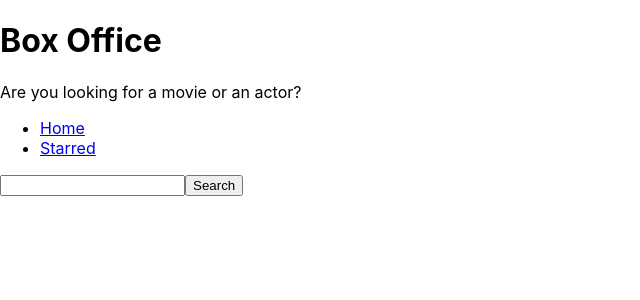
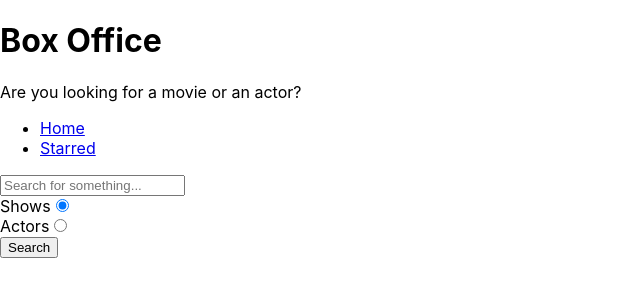
Before and after one commit to miahthegreat/box-office, a React (Create React App) app: page / in a window 1280 px wide. Shown: the top 300 px of the page, without its empty margins (0-640 px from the left). Built offline with nearby package versions, Linux system fonts and the light colour scheme.

Commit message:
edit search option

```diff
--- a/src/pages/Home.js
+++ b/src/pages/Home.js
@@ -5,13 +5,16 @@
 const Home = () => {
   const [input, setInput] = useState('');
   const [results, setResults] = useState(null);
+  const [searchOption, setSearchOption] = useState('shows');
 
   const onInputChange = (e) => {
     setInput(e.target.value);
   }
 
+  const isShowsSearch = searchOption === 'shows';
+
   const onSearch = () => {
-    apiGet(`/search/shows?q=${input}`)
+    apiGet(`/search/${searchOption}?q=${input}`)
     .then(result => {
       setResults(result);
     });
@@ -23,26 +26,55 @@
     }
   }
 
+  const onRadioChange = (e) => {
+    setSearchOption(e.target.value);
+  }
+
   const renderResults = () => {
     if(results && results.length === 0) {
       return <div>No results</div>
     }
 
     if(results && results.length > 0) {
-      return (
-        <div>
-          {
-            results.map((item) => <div key={item.show.id}>{item.show.name}</div>)
-          }
-        </div>
-      )
+      return results[0].show ? results.map(item => (<div key={item.show.id}>{item.show.name}</div>
+        )) : results.map(item => (<div key={item.person.id}>{item.person.name}</div>))
     }
     return null;
   }
 
   return (
     <MainPageLayout>
-      <input type='text' onChange={onInputChange} onKeyDown={onKeyDown} value={input} />
+      <input
+        type="text"
+        placeholder="Search for something..."
+        onChange={onInputChange}
+        onKeyDown={onKeyDown}
+        value={input || ""}
+      />
+      <div>
+        <label htmlFor="shows-search">
+          Shows
+          <input
+            id="shows-search"
+            type="radio"
+            value="shows"
+            onChange={onRadioChange}
+            checked={isShowsSearch}
+          />
+        </label>
+      </div>
+      <div>
+        <label htmlFor="actors-search">
+          Actors
+          <input
+            id="actors-search"
+            type="radio"
+            value="people"
+            onChange={onRadioChange}
+            checked={!isShowsSearch}
+          />
+        </label>
+      </div>
       <button type="button" onClick={onSearch}>Search</button>
       {renderResults()}
     </MainPageLayout>
```
Also changed, not shown: 1 other file (tests, documents, lock files or other folders).
